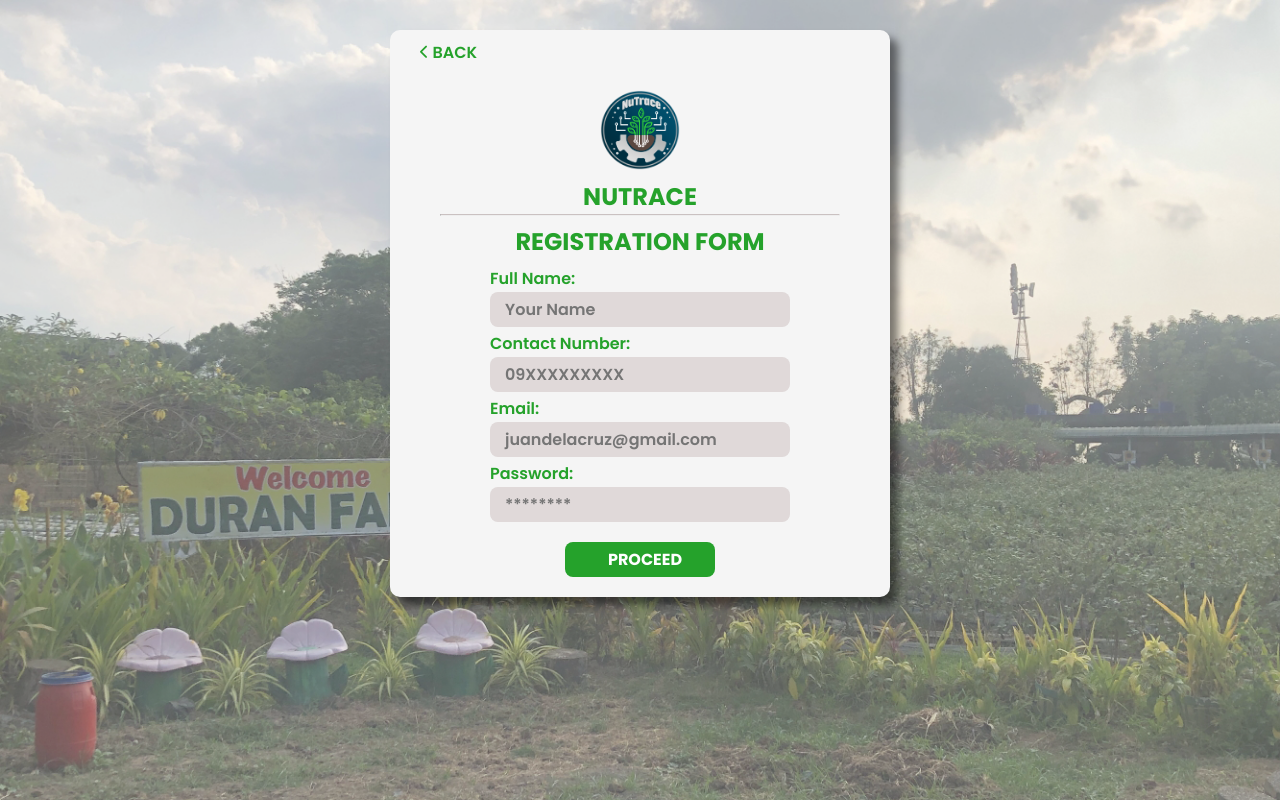
After one commit to kreazze/NuTrace, a PHP site: page /account-form/signup.php in a window 1280 px wide. The commit adds this page. Run offline with PHP 8.4, Linux system fonts and the light colour scheme.

Commit message:
update
- working database on signup.php

```diff
--- a/account-form/login.css
+++ b/account-form/login.css
@@ -69,7 +69,7 @@ p {
 
 body{
 	/*background: linear-gradient(to bottom left, #25A22B, #FFFFFF);*/
-    background-image: url("../images/login-bg.png");
+    background-image: url("../assets/images/login-bg.png");
 	background-repeat: no-repeat;
 	background-attachment: fixed;
     background-size: cover;
@@ -165,8 +165,8 @@ hr.rounded {
 	width: 150px;
 	margin-left: 30%;
     margin-right: 10%;
-	margin-bottom: 3px;
-	margin-top: 5px;
+	margin-bottom: 15px;
+	margin-top: 15px;
 	padding: 5px;
 	background-color: #25a22b;
     color: white;
--- a/account-form/signup.css
+++ b/account-form/signup.css
@@ -1,15 +1,15 @@
 /* font */
 @font-face {
     font-family: 'Poppins-Black';
-    src: url(/assets/font/Poppins-Black.ttf);
+    src: url(../assets/font/Poppins-Black.ttf);
 }
 @font-face {
     font-family: 'Poppins-Bold';
-    src: url(/assets/font/Poppins-Bold.ttf);
+    src: url(../assets/font/Poppins-Bold.ttf);
 }
 @font-face {
     font-family: 'Poppins-Italic';
-    src: url(/assets/font/Poppins-Italic.ttf);
+    src: url(../assets/font/Poppins-Italic.ttf);
 }
 
 *{
@@ -22,6 +22,11 @@ h1 {
     margin-bottom: 0;
     font-size: 1.85rem;
     font-family:'Poppins-Black';
+}
+h3{
+	font-size: 1.5rem;
+	margin-bottom: 0;
+	font-family:'Poppins-Bold';
 }
 h6 {
     font-size: 1rem;
@@ -36,7 +41,7 @@ p {
 
 body{
 	/*background: linear-gradient(to bottom left, #25A22B, #FFFFFF);*/
-    background-image: url("/images/reg-bg.png");
+    background-image: url("../assets/images/reg-bg.png");
 	background-repeat: no-repeat;
 	background-attachment: fixed;
     background-size: cover;
--- /dev/null
+++ b/account-form/signup.php
@@ -0,0 +1,49 @@
+<!DOCTYPE html>
+
+<html>
+	<head>
+		<meta charset="utf-8">
+		<meta name="viewport" content="width=device-width, initial-scale=1">
+		<title>Register in NuTrace</title>
+		<link rel="stylesheet" type="text/css" href="../account-form/signup.css">
+		<link rel="icon" type="image/png" href="../assets/images/main/nutrace_logo.png">
+		<link rel="preconnect" href="https://fonts.googleapis.com">
+		<link rel="preconnect" href="https://fonts.gstatic.com" crossorigin>
+		<link href="https://fonts.googleapis.com/css2?family=Poppins:ital,wght@0,600;1,900&display=swap" rel="stylesheet">
+		<!--Font Awesome Bootstrap-->
+        <link rel="stylesheet" href="https://cdnjs.cloudflare.com/ajax/libs/font-awesome/6.4.0/css/all.min.css">
+	</head>
+	<body>
+		<div class="container">
+			<div class="back">
+                <a href="#"><i class="fa-sharp fa-solid fa-chevron-left fa-sm" style="color: #25a22b;"></i> Back </a>
+            </div>
+			<div class="register">
+				<div class="logo">
+					<img src="../assets/images/main/nutrace_logo.png" width="80px" height="80px">
+				</div>
+				<h3> NuTrace </h3>
+				<hr class="rounded">
+				<h6 class="regTitle">Registration Form</h6>
+			</div>
+
+			<div class="form">
+				<form action="../server/insertUser.php" name="form" method="post">
+					<label>Full Name:</label><br>
+					<input type="text" class="input" name="fullname" id="fullname" placeholder="Your Name" required><br>
+
+					<label>Contact Number:</label><br>
+					<input type="text" class="input" name="contact" id="contact" placeholder="09XXXXXXXXX" required><br>
+
+					<label>Email:</label><br>
+					<input type="email" class="input" name="email" id="email" placeholder="juandelacruz@gmail.com" required><br>
+
+					<label>Password:</label><br>
+					<input type="password" class="input" name="password" id="password" placeholder="********"  maxlength="20" required><br>
+
+					<input type="submit" value="proceed" id="submit" name="submitBtn" class="submitBtn">
+				</form>
+			</div>
+		</div>
+	</body>
+</html>
--- a/server/connect.php
+++ b/server/connect.php
@@ -2,7 +2,7 @@
 $hostname     = "localhost";
 $username     = "root";
 $password     = "";
-$databasename = "db_nutrace";
+$databasename = "nutrace_server";
 
 $conn = new mysqli($hostname, $username, $password, $databasename);
 
```
Also changed, not shown: other parts of account-form/signup.css (+26 -0 lines), account-form/login.php (+4 -4 lines), server/insertUser.php (added, +52 -0 lines).
